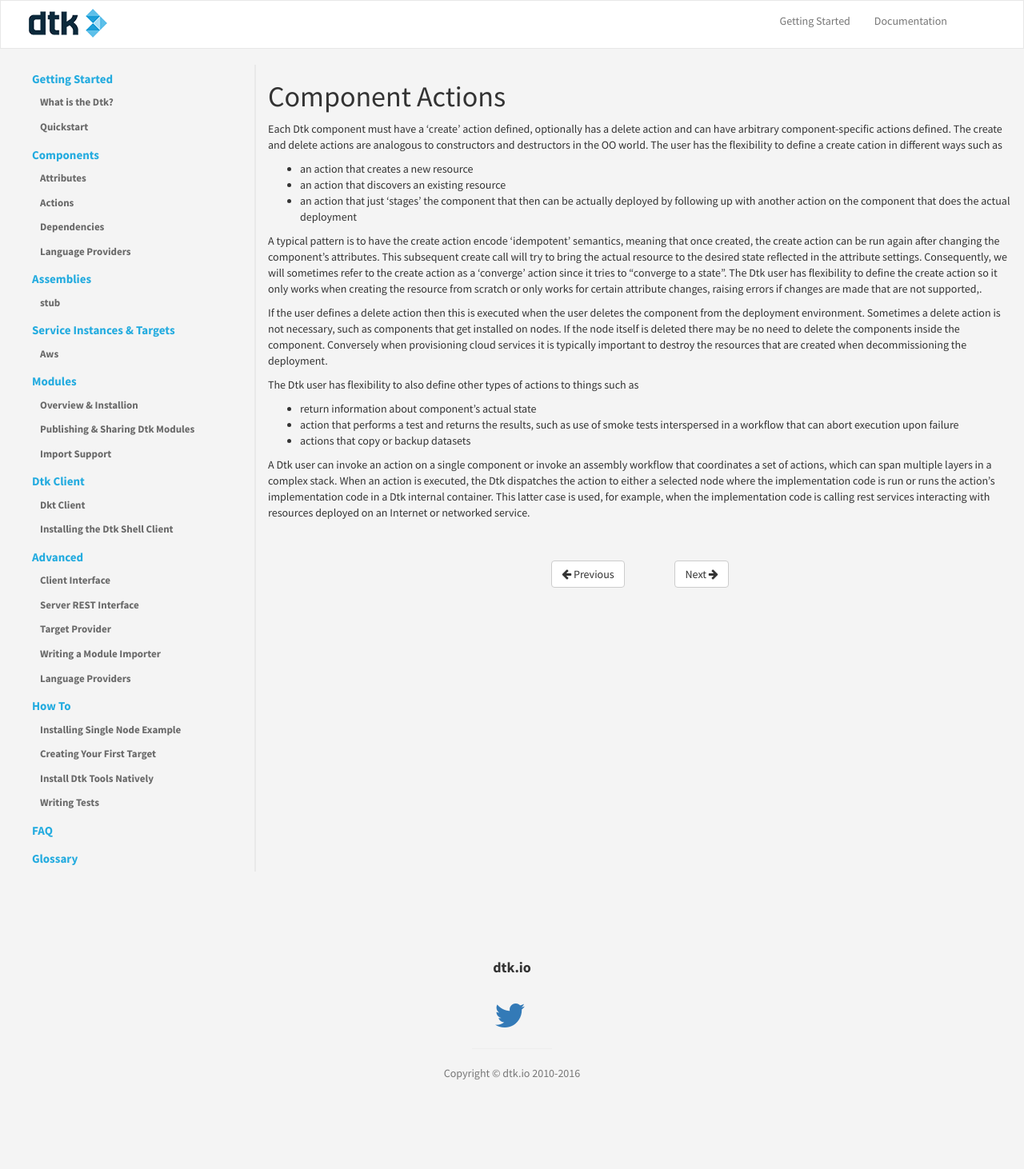
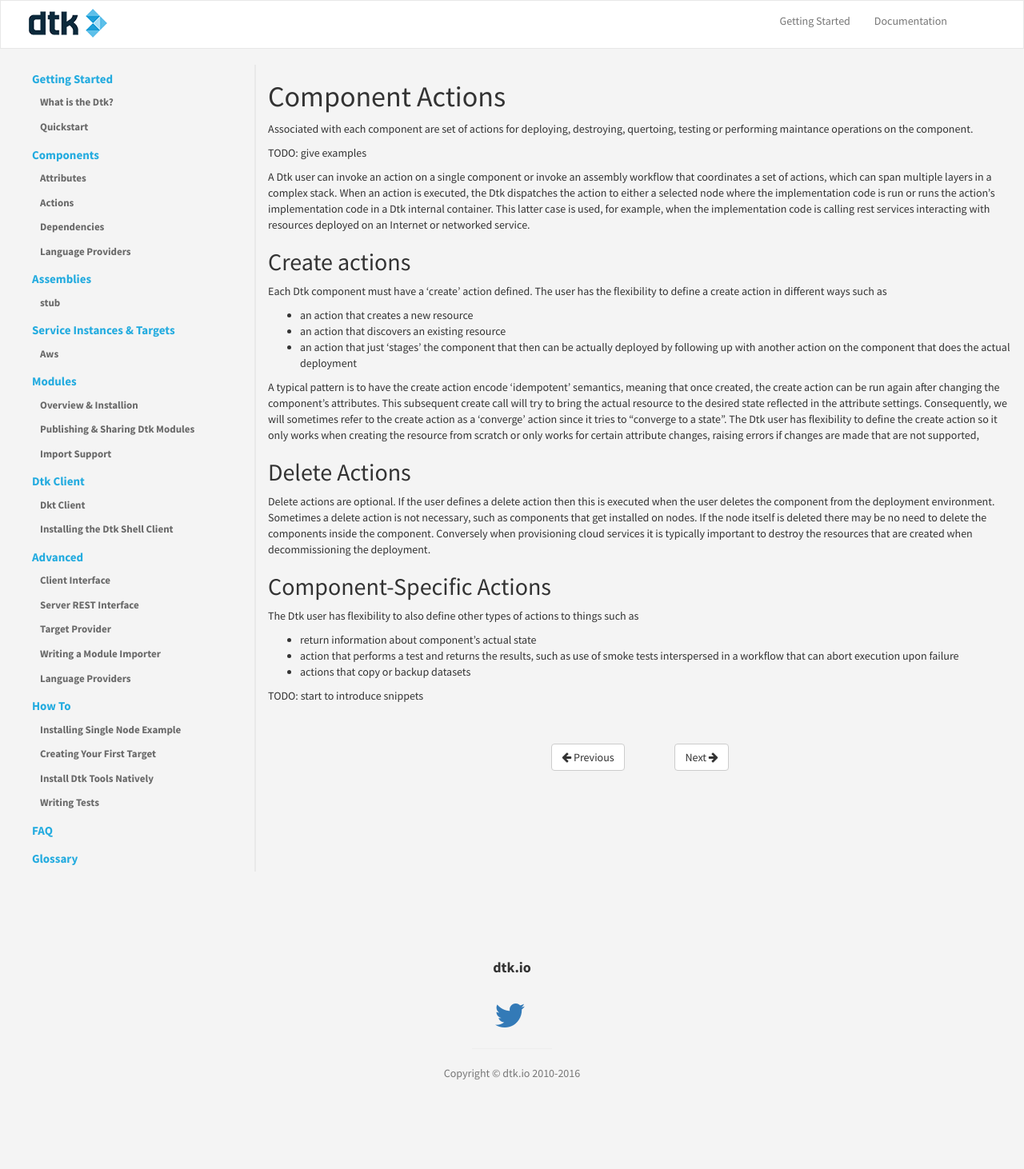
Before and after one commit to dtk/dtk-docs-v1, a Jekyll site: the page built from _components/actions.md, in a window 1280 px wide. Shown: the whole page at 80% size. Built offline with Jekyll 4.4.1, drawn with Linux system fonts in a browser that asks for light colours.

Commit message:
Small refinmenets on components sections

```diff
--- a/_components/actions.md
+++ b/_components/actions.md
@@ -5,19 +5,29 @@ order: 20
 
 # Component Actions
 
-Each Dtk component must have a 'create' action defined, optionally has a delete action and can have arbitrary component-specific actions defined. The create and delete actions are analogous to constructors and destructors in the OO world.
-The user has the flexibility to define a create cation in different ways such as
+Associated with each component are set of actions for deploying, destroying, quertoing, testing or performing maintance operations on the component.
+
+TODO: give examples
+
+A Dtk user can invoke an action on a single component or invoke an assembly workflow that coordinates a set of actions, which can span multiple layers in a complex stack.  When an action is executed, the Dtk dispatches the action to either a selected node where the implementation code is run or runs the action's implementation code in a Dtk internal container. This latter case is used, for example, when the implementation code is calling rest services interacting with resources deployed on an Internet or networked service.
+
+## Create actions
+Each Dtk component must have a 'create' action defined. The user has the flexibility to define a create action in different ways such as
 * an action that creates a new resource
 * an action that discovers an existing resource
 * an action that just 'stages' the component that then can be actually deployed by following up with another action on the component that does the actual deployment
 
-A typical pattern is to have the create action encode 'idempotent’ semantics, meaning that once created, the create action can be run again after changing the component's attributes. This subsequent create call will try to bring the actual resource to the desired state reflected in the attribute settings. Consequently, we will sometimes refer to the create action as a 'converge' action since it tries to "converge to a state". The Dtk user has flexibility to define the create action so it only works when creating the resource from scratch or only works for certain attribute changes, raising errors if changes are made that are not supported,.
+A typical pattern is to have the create action encode 'idempotent’ semantics, meaning that once created, the create action can be run again after changing the component's attributes. This subsequent create call will try to bring the actual resource to the desired state reflected in the attribute settings. Consequently, we will sometimes refer to the create action as a 'converge' action since it tries to "converge to a state". The Dtk user has flexibility to define the create action so it only works when creating the resource from scratch or only works for certain attribute changes, raising errors if changes are made that are not supported,
 
-If the user defines a delete action then this is executed when the user deletes the component from the deployment environment. Sometimes a delete action is not necessary, such as components that get installed on nodes. If the node itself is deleted there may be no need to delete the components inside the component. Conversely when provisioning cloud services it is typically important to destroy the resources that are created when decommissioning the deployment.
+## Delete Actions
+
+Delete actions are optional. If the user defines a delete action then this is executed when the user deletes the component from the deployment environment. Sometimes a delete action is not necessary, such as components that get installed on nodes. If the node itself is deleted there may be no need to delete the components inside the component. Conversely when provisioning cloud services it is typically important to destroy the resources that are created when decommissioning the deployment.
+
+## Component-Specific Actions
 
 The Dtk user has flexibility to also define other types of actions to things such as
 * return information about component's actual state
 * action that performs a test and returns the results, such as use of smoke tests interspersed in a workflow that can abort execution upon failure
 * actions that copy or backup datasets
 
-A Dtk user can invoke an action on a single component or invoke an assembly workflow that coordinates a set of actions, which can span multiple layers in a complex stack.  When an action is executed, the Dtk dispatches the action to either a selected node where the implementation code is run or runs the action's implementation code in a Dtk internal container. This latter case is used, for example, when the implementation code is calling rest services interacting with resources deployed on an Internet or networked service.
+TODO: start to introduce snippets
```
Also changed, not shown: components.md (+9 -5 lines).
